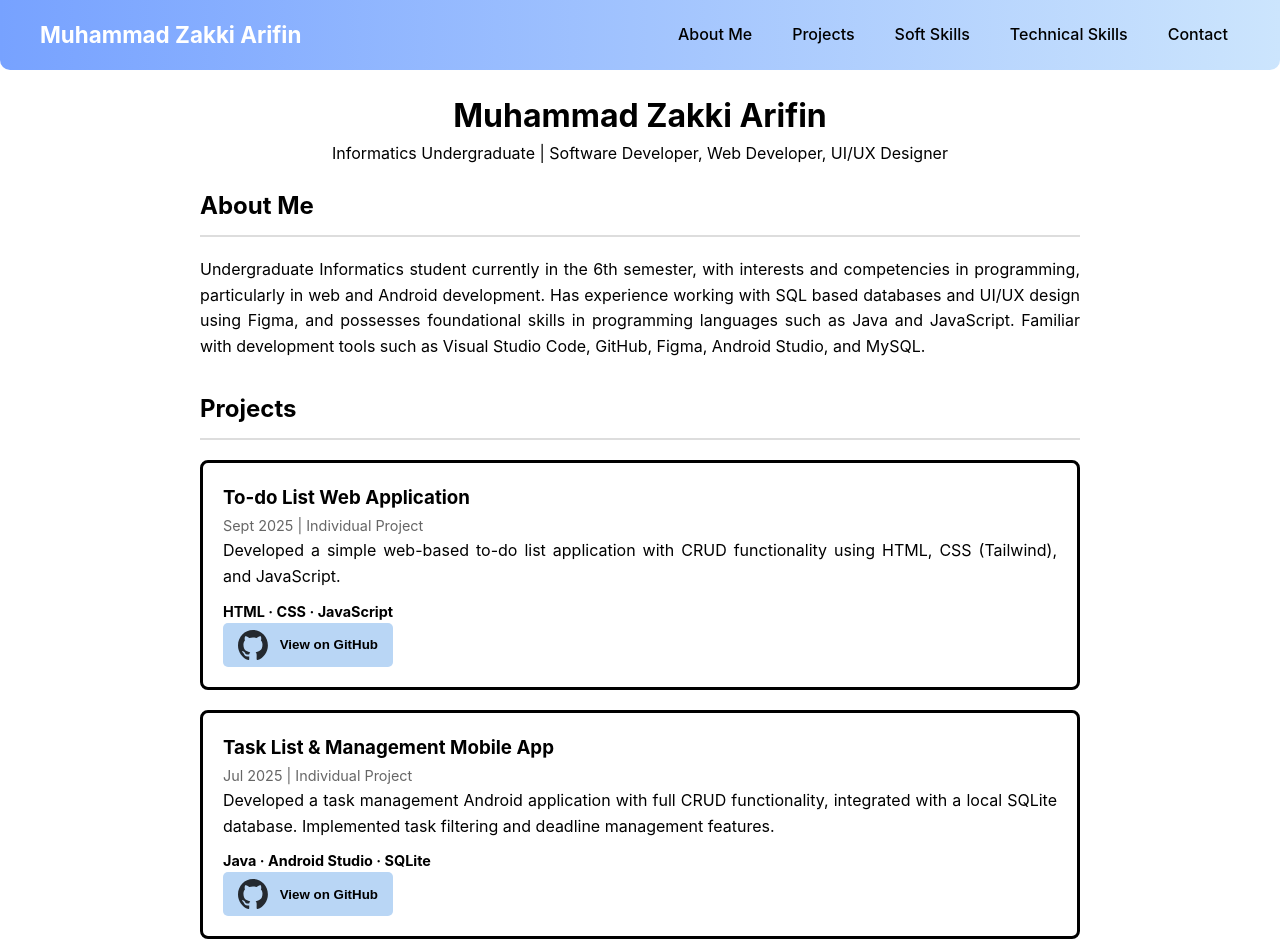
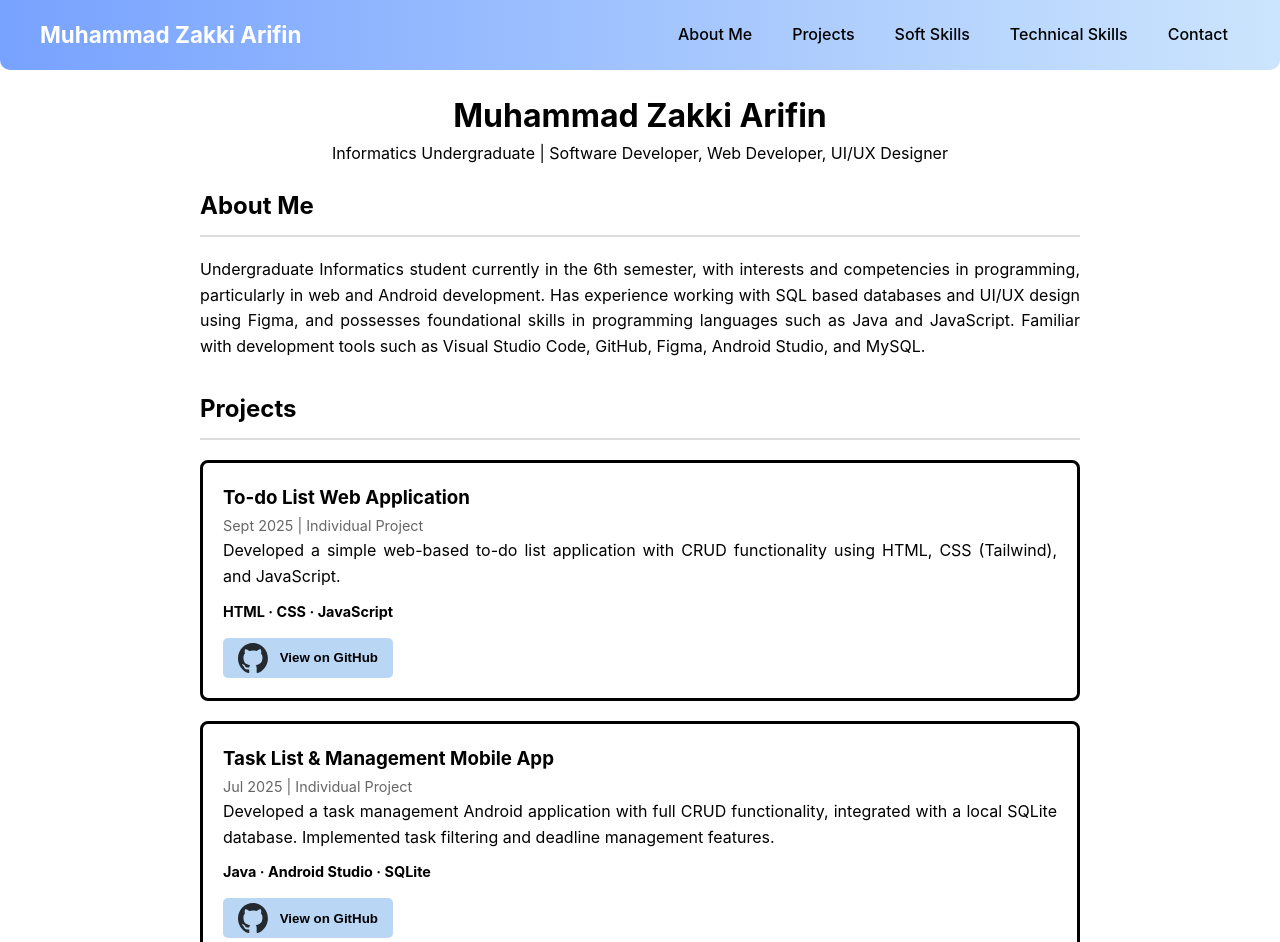
Before and after one commit to Zakki101/Portfolio, a plain HTML site: page index.html in a window 1280 px wide. Shown: the top 942 px of the page. Drawn offline with nearby package versions, Linux system fonts and the light colour scheme.

Commit message:
another styling

```diff
--- a/css/style.css
+++ b/css/style.css
@@ -143,8 +143,6 @@ footer {
 .logo-wrapper {
     bottom: 20px;
     right: 20px;
-    display: inline-block;
-
 }
 .logo-wrapper span {
     color:#000000;
@@ -168,10 +166,10 @@ footer {
 .button-view {
     background-color: #b9d6f5;
     border: none;
-    padding: 7px 15px;
+    padding: 5px 15px;
+    margin-top: 15px;
     border-radius: 5px;
     cursor: pointer;
-    transition: background-color 0.3s, transform 0.3s;
 }
 .button-view:hover {
     background-color: #deeaf7;
```
